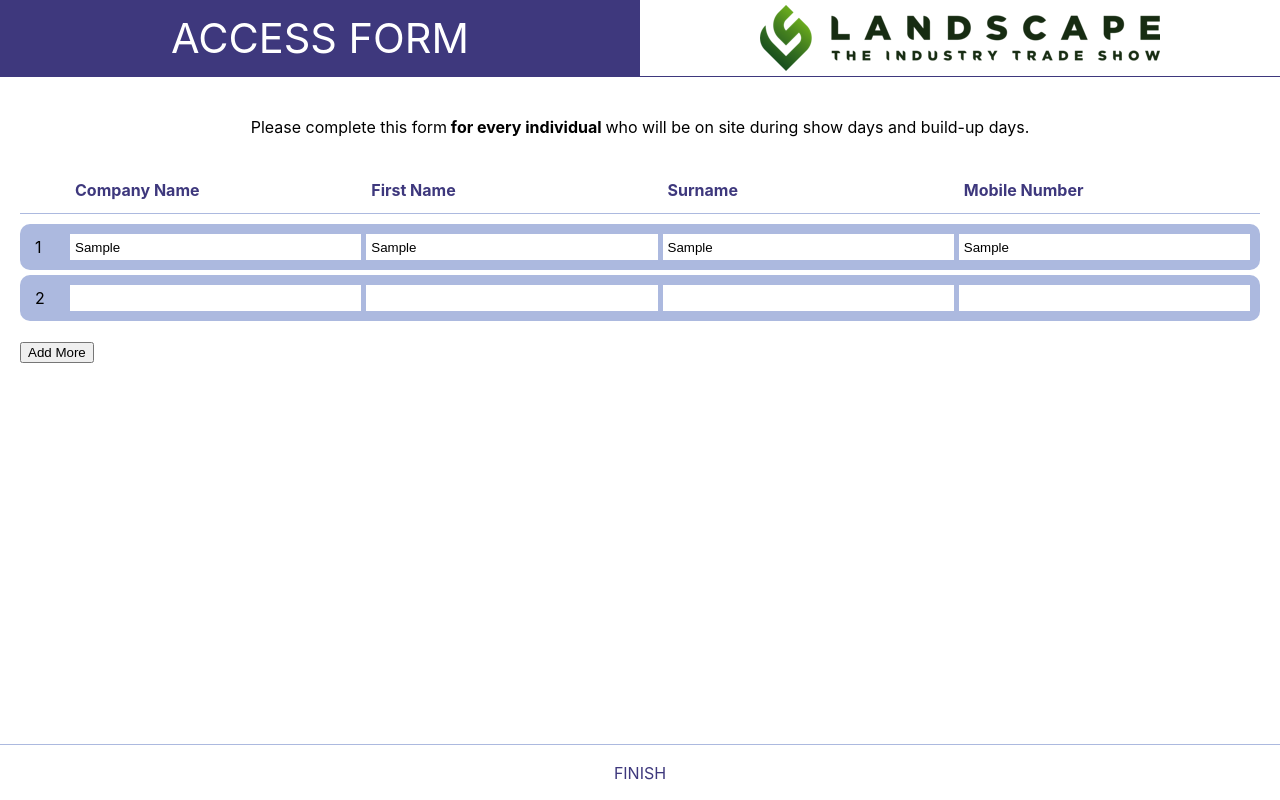
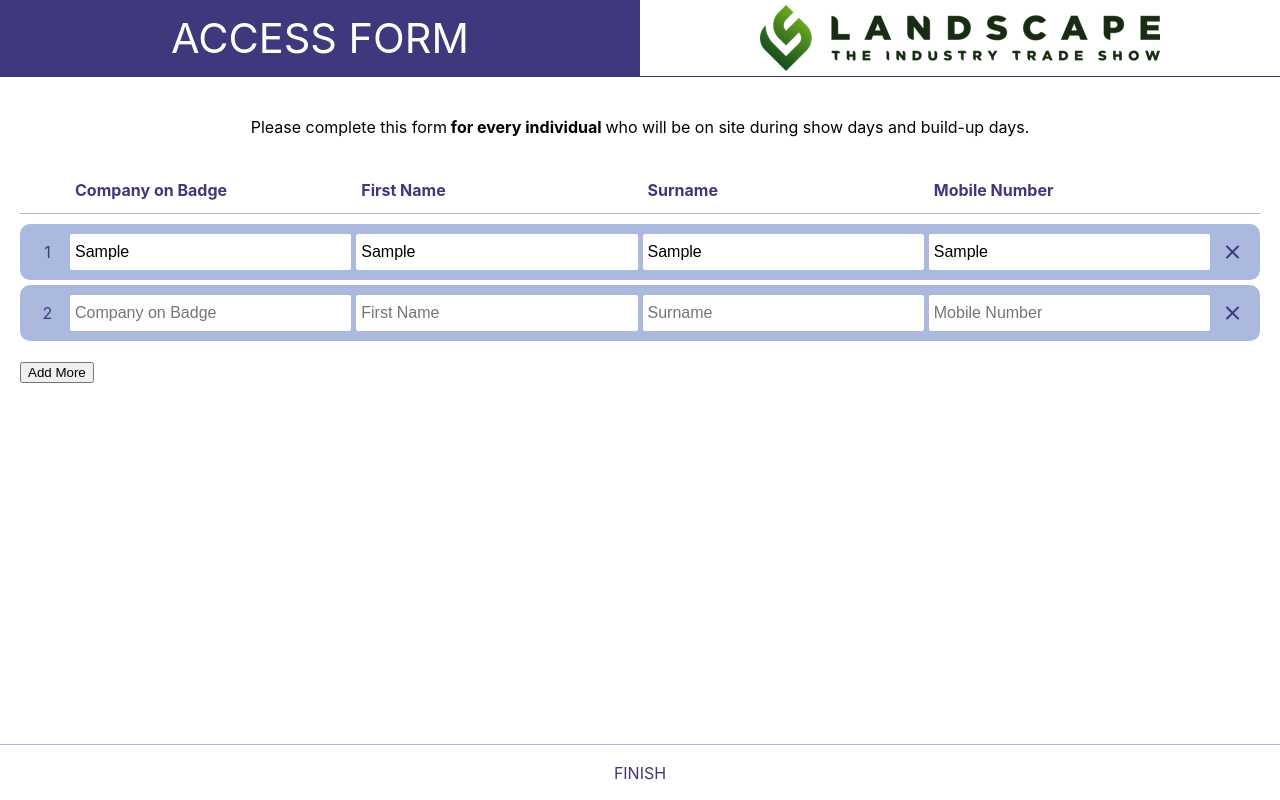
Before and after one commit to AlSkylark/landscape-exhibitor-access-form, a React (Create React App) app: page / in a window 1280 px wide. Both pictures are taken after typing "Sample", "Sample", "Sample", "Sample" into the empty fields and a click on the button "Add More". Built offline with nearby package versions, Linux system fonts and the light colour scheme.

Commit message:
Work on binding data, need to do deletion.

```diff
--- a/public/index.html
+++ b/public/index.html
@@ -10,6 +10,8 @@
       content="Web site created using create-react-app"
     />
     <link rel="apple-touch-icon" href="%PUBLIC_URL%/logo192.png" />
+    <link href="https://fonts.googleapis.com/icon?family=Material+Icons+Round"
+      rel="stylesheet">
     <!--
       manifest.json provides metadata used when your web app is installed on a
       user's mobile device or desktop. See https://developers.google.com/web/fundamentals/web-app-manifest/
--- a/src/AccessForm/AccessForm.js
+++ b/src/AccessForm/AccessForm.js
@@ -4,16 +4,15 @@ import FieldRow from "../Fields/FieldRow";
 import style from "./AccessForm.module.css";
 
 function AccessForm(props){
-    const [fieldCount, addField] = useState(1);
+    const [fieldCount, addField] = useState(props.data.length ?? 1);
 
-    function handleClick(){
+    function handleAdd(){
         addField(fieldCount + 1);
     }
 
-
     let fields = [];
     for (let i = 0; i < fieldCount; i++){
-        fields.push(<FieldRow count={i + 1}/>);
+        fields.push(<FieldRow key={i} id={i} data={props.data[i]} onChange={props.onChange} invisible={fieldCount === 1} count={i + 1}/>);
     }
 
     return (
@@ -24,14 +23,15 @@ function AccessForm(props){
             <div className={style.main}>
                 <div className={style.header}>
                     <div></div>
-                    <div>Company Name</div>
+                    <div>Company on Badge</div>
                     <div>First Name</div>
                     <div>Surname</div>
                     <div>Mobile Number</div>
+                    <div></div>
                 </div>
                 {fields}
             </div>
-            <div><button onClick={handleClick}>Add More</button></div>
+            <div><button onClick={handleAdd}>Add More</button></div>
         </div>
 
     );
--- a/src/AccessForm/AccessForm.module.css
+++ b/src/AccessForm/AccessForm.module.css
@@ -16,7 +16,7 @@
 
 .header{
     display: grid;
-    grid-template-columns: 35px repeat(4, 1fr);
+    grid-template-columns: 35px repeat(4, 1fr) 35px;
     gap: 5px;
     font-weight: 700;
     color: var(--main-color);
--- a/src/Fields/FieldRow.js
+++ b/src/Fields/FieldRow.js
@@ -1,18 +1,39 @@
+import { useState } from "react";
 import style from "./FieldRow.module.css";
 
 function FieldRow(props){
+    const [data,setData] = useState({name: "list",
+                                    type: props.id,
+                                    value: props.data|| {company: "",
+                                            fname: "",
+                                            lname: "",
+                                            mobile: ""}});
+
+    function handleChange(e){
+        const oldData = data;
+        const newdata = {...oldData, value: {...oldData.value, [e.target.name]: e.target.value}};
+        setData(newdata);
+        props.onChange(newdata);
+    }
+
+    const invisible = !props.invisible ? "" : " "  + style.invisible;
     return (
         <div className={style.row}>
             <div className={style.header + " " + style.empty}></div>
-            <div className={style.header}>Company Name</div>
+            <div className={style.header}>Company on Badge</div>
             <div className={style.header}>First Name</div>
             <div className={style.header}>Surname</div>
             <div className={style.header}>Mobile Number</div>
-            <div className={style.empty}>{props.count}</div>
-            <input></input>
-            <input></input>
-            <input></input>
-            <input></input>
+            <div className={style.empty + " " + style.count}>{props.count}</div>
+
+            <input onChange={handleChange} value={data.value.company} name="company" placeholder="Company on Badge"></input>
+            <input onChange={handleChange} value={data.value.fname} name="fname" placeholder="First Name"></input>
+            <input onChange={handleChange} value={data.value.lname} name="lname" placeholder="Surname"></input>
+            <input onChange={handleChange} value={data.value.mobile} name="mobile" placeholder="Mobile Number"></input>
+
+            <div className={style.delete + invisible} >
+                <span className="material-icons-round">clear</span>
+            </div>
         </div>
     );
 }
--- a/src/Fields/FieldRow.module.css
+++ b/src/Fields/FieldRow.module.css
@@ -3,10 +3,16 @@
     color: var(--main-color);
     display: none;
 }
+.count{
+    display: flex;
+    justify-content: center;
+    align-items: center;
+    color: var(--main-color);
+}
 
 .row{
     display: grid;
-    grid-template-columns: 35px repeat(4, 1fr);
+    grid-template-columns: 35px repeat(4, 1fr) 35px;
     gap: 5px;
     border-radius: 10px;
     background-color: var(--secondary-color);
@@ -17,8 +23,29 @@
     border: none;
     padding: 3px 5px;
 }
+.row input{
+    border-radius: 2px;
+    font-size:medium;
+    padding: 5px 5px;
+}
 
-@media only screen and (max-width: 750px) {
+.delete{
+    display: flex;
+    justify-content: center;
+    align-items: center;
+    cursor: pointer;
+    color: var(--main-color);
+    position: relative;
+}
+
+.delete:hover{
+    color: white;
+}
+.invisible{
+    visibility: hidden;
+}
+
+@media only screen and (max-width: 900px) {
     .row{
         grid-template-columns: 1fr 1fr;
         grid-template-rows: repeat(4, 1fr);
@@ -28,15 +55,25 @@
     .header {
         display: block;
         grid-column: 1;
+        padding-left: 25px;
     }
     .row input{
         grid-column: 2;
     }
     .empty{
         position: absolute;
-        top: 0;
+        top: 3px;
+        left: 5px;
         color: white;
         font-weight: 700;
         font-size: smaller;
     }
+    .delete{
+        position: absolute;
+        bottom: 0px;
+        left: -5px;
+    }
+    .delete span{
+        font-size: 18px;
+    }
 }
--- a/src/FormContainer.js
+++ b/src/FormContainer.js
@@ -26,7 +26,9 @@ class FormContainer extends React.Component{
             submissionStatus: 0,
             currentStep: 1,
             stepStatus: {1:true},
-            formData: {},
+            formData: {
+                list: [0]
+            },
             extras: 0
         }
 
@@ -46,19 +48,35 @@ class FormContainer extends React.Component{
     }
 
     handleChange(t){
-        this.removeErrors();
-        const target = t.target === undefined ? t : t.target;
+        //this.removeErrors();
+        const target = t.target ?? t;
         const type = target.type;
         const name = target.name;
         let value = target.value;
 
-        if (type === "checkbox" || name === "Products") value = handleCheckboxes(name);
+        if(name === "list"){
+            const count = this.state.formData.list.length - 1;
+            if (count < type) {
+                this.setState(p =>({formData: {...p.formData, list: [...p.formData.list, value]}}));
+            } else {
+                this.setState(p => ({formData: {...p.formData, list:
+                    p.formData.list.map((d,i) => {
+                        if(i === type) return value;
+                        return d;
+                    })
+                }}));
+            }
 
-        this.setState((prevState) => ({
-            formData: {...prevState.formData, [name]: value}
-        }),() =>{
-            window.sessionStorage.setItem("formData", JSON.stringify(this.state.formData));
-        });
+        } else {
+            this.setState((prevState) => ({
+                formData: {...prevState.formData, [name]: value}
+            }),() =>{
+                //window.sessionStorage.setItem("formData", JSON.stringify(this.state.formData));
+            });
+        }
+
+        console.log(this.state.formData);
+
     }
 
     handleFinish(){
@@ -156,7 +174,7 @@ class FormContainer extends React.Component{
         let step;
         switch (this.state.currentStep) {
             case 1:
-                step = <AccessForm data={this.state.formData} onChange={this.handleChange}/>
+                step = <AccessForm data={this.state.formData.list} onChange={this.handleChange}/>
                 break;
             case StepEnum.Finish:
                 step = <Finish
```
